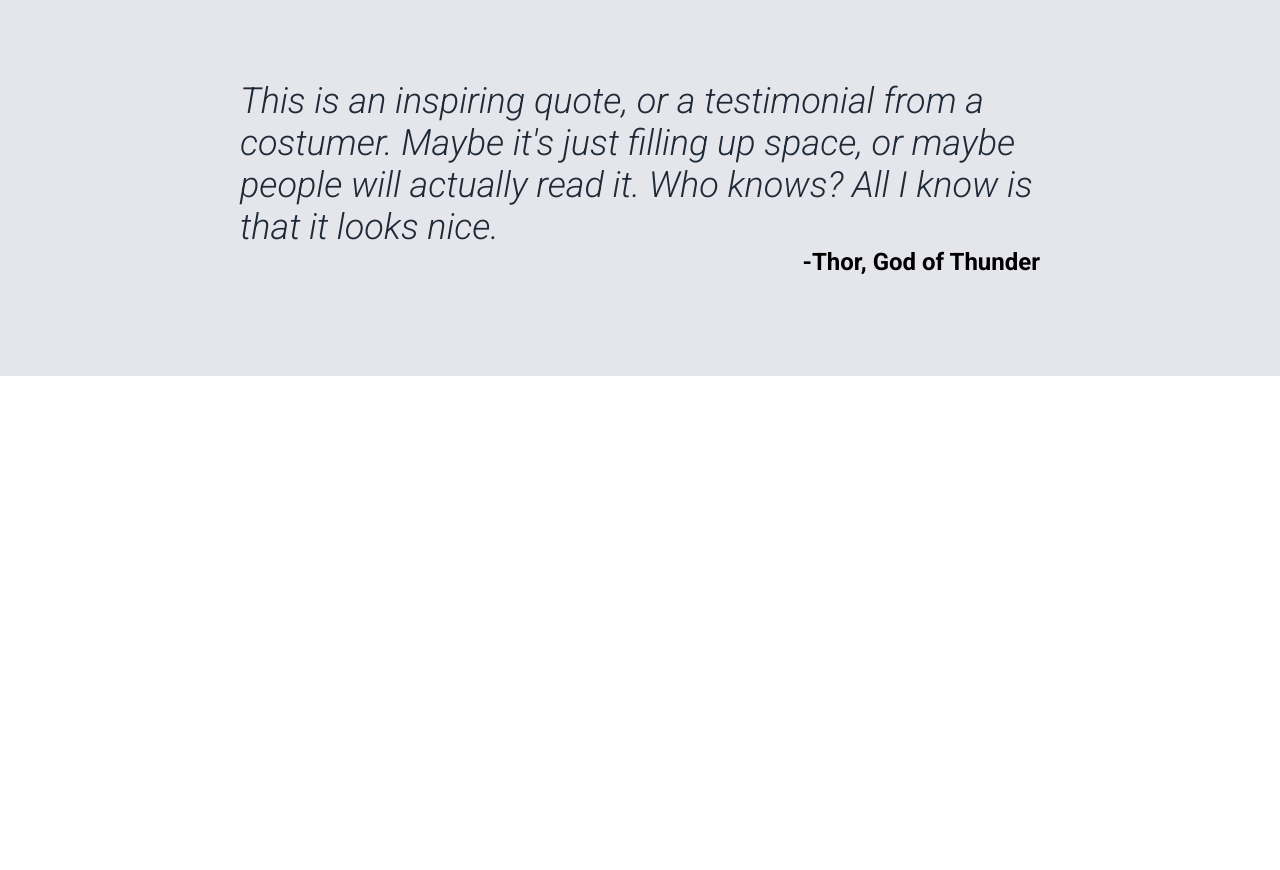
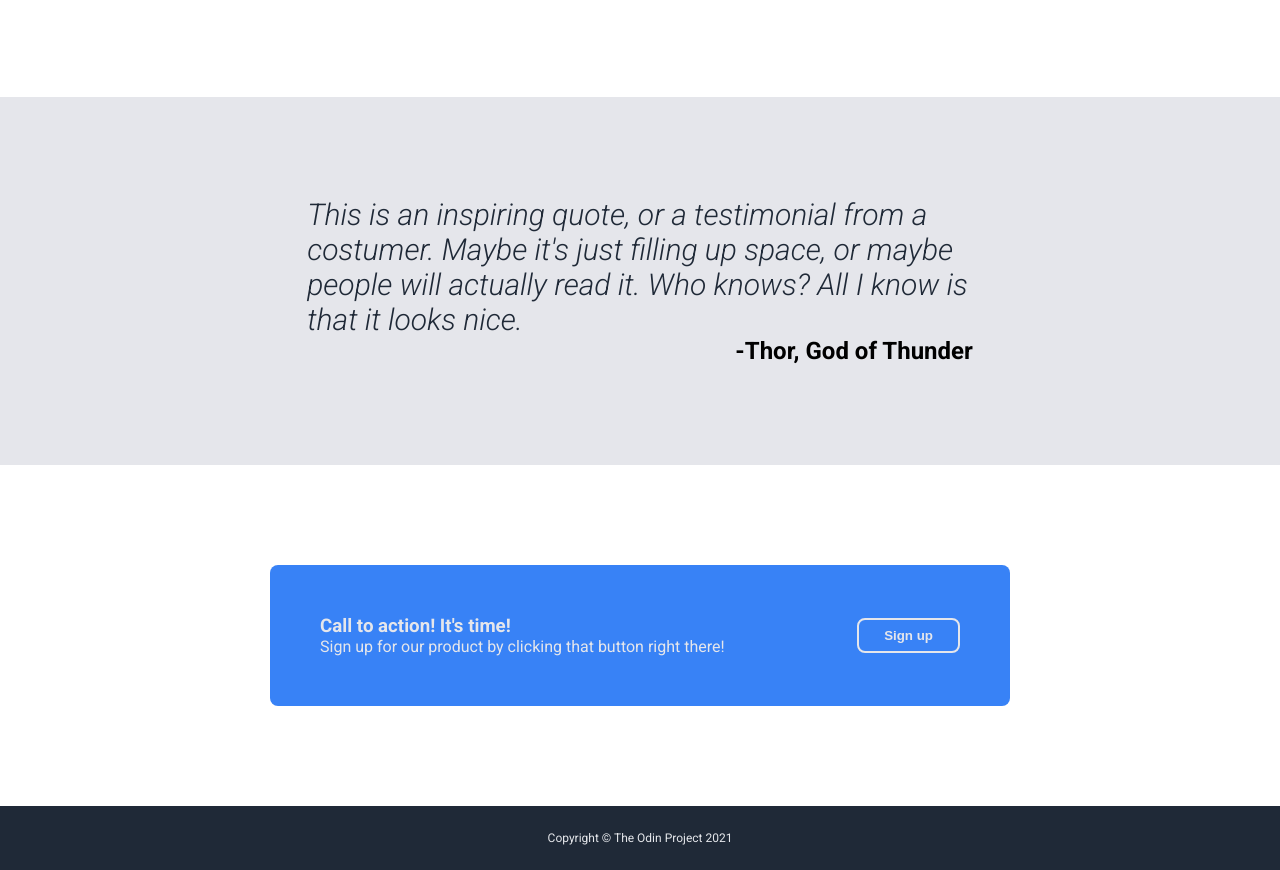
Before and after one commit to MVP0TAT0/odin-landing-page, a plain HTML site: page index.html in a window 1280 px wide. Shown: the part 945-1815 px from the top of the page. Before the commit the page ends 1321 px from the top, so only its background shows below. Drawn offline with Linux system fonts and the light colour scheme.

Commit message:
Add CTA and footer
Finalized landing page. This commit added "call to action" and footer.
Additionally, tweaked the hero image and the quote paddings.
README is updated with a new preview.

```diff
--- a/index.html
+++ b/index.html
@@ -14,9 +14,10 @@
     />
     <title>Project: Landing Page</title>
   </head>
+
   <body>
     <!-- Header -->
-    <div class="header">
+    <header class="header">
       <a href="#">
         <img src="./images/logo.png" alt="Logo of The Odin Project" />
       </a>
@@ -26,7 +27,7 @@
         <li><a href="#">About Us</a></li>
         <li><a href="#">Join</a></li>
       </ul>
-    </div>
+    </header>
     <!-- Header end -->
 
     <!-- Hero -->
@@ -42,7 +43,9 @@
         </a>
       </div>
 
-      <div class="hero-image"></div>
+      <div class="hero-image">
+        <img src="./images/hero-img.jpg" alt="Hero image">
+      </div>
     </div>
     <!-- Hero end -->
 
@@ -87,11 +90,21 @@
     <!-- Quote end -->
 
     <!-- Call to action -->
-    <div class="CTA-section">
-      <div class="CTA">
-
+    <div class="cta-section">
+      <div class="cta">
+        <div>
+          <h3>Call to action! It's time!</h3>
+          <p>Sign up for our product by clicking that button right there!</p>
+        </div>
+        <a href="#">
+          <button class="cta-button">Sign up</button>
+        </a>
       </div>
     </div>
     <!-- Call to action end -->
+
+    <!-- Footer -->
+    <footer class="footer">Copyright © The Odin Project 2021</footer>
+    <!-- Footer end -->
   </body>
 </html>
--- a/styles.css
+++ b/styles.css
@@ -26,6 +26,7 @@ p {
 .hero,
 .footer {
   background-color: #1f2937;
+  color: #e5e7eb;
 }
 
 .header {
@@ -52,40 +53,54 @@ p {
   font-size: 18px;
 }
 
+.header a:hover {
+  color:#3882f6;
+}
+
+.footer {
+  text-align: center;
+  font-size: 12px;
+  padding: 25px 0px;
+}
+
 /* Hero */
 
 .hero {
-  padding: 0px 200px 50px;
-  color: #e5e7eb;
+  padding: 100px 200px;
   font-size: 18px;
   display: flex;
   justify-content: space-between;
   align-items: center;
   flex-flow: row wrap;
+  gap: 75px;
 }
 
 .hero h1 {
   font-size: 48px;
   color: #f9faf8;
-  margin-bottom: 0px;
+  margin: 0px;
 }
 .hero p {
   margin-top: 0px;
   margin-bottom: 12px;
+
 }
 
 .hero-content {
-  max-width: 50%;
+  width: 50%;
 }
 
 .hero-image {
-  height: 200px;
-  width: 300px;
-  background: url("./images/hero-img.jpg") 50% 50% no-repeat;
-  background-size: 100%;
+  flex: 1;
 }
 
-button {
+.hero-image img {
+  width: 100%;
+  height: auto;
+  border-radius: 8px;
+}
+
+.sign-up {
   background-color: #3882f6;
   font-weight: bold;
   padding: 8px 25px;
@@ -94,7 +109,7 @@ button {
   color: #e5e7eb;
 }
 
-button:hover {
+.sign-up:hover {
   background-color: #e5e7eb;
   color: #3882f6;
 }
@@ -188,16 +203,54 @@ h2 {
 
 .quote-section {
   background-color: #E5E6EB;
-  padding: 100px 240px;
+  padding: 100px 24%;
 }
 
 #quote-text {
   color: #1F2937;
   font-weight: 300;
-  font-size: 36px;
+  font-size: 30px;
 }
 
 #quote-author {
   font-size: 24px;
   text-align: right;
 }
+
+/* CTA */
+.cta-section {
+  display: flex;
+  justify-content: center;
+}
+
+.cta {
+  background-color: #3882f6;
+  display: flex;
+  justify-content: space-between;
+  color: #E5E6EB;
+  align-items: center;
+  padding: 50px 50px;
+  margin: 100px 200px;
+  border-radius: 8px;
+  width: 50vw;
+}
+
+.cta-button {
+  background-color: #3882f6;
+  border-style: solid;
+  border-color: #E5E6EB;
+  border-width: 2px;
+  color: #E5E6EB;
+  border-radius: 8px;
+  font-weight: bold;
+  padding: 8px 25px;
+}
+
+.cta-button:hover {
+  background-color: #E5E6EB;
+  color: #3882f6;
+}
+
+h3 {
+  margin: 0px;
+}
```
Also changed, not shown: images/current-preview.png (deleted), images/finalized-preview.png (added), 1 other file.
